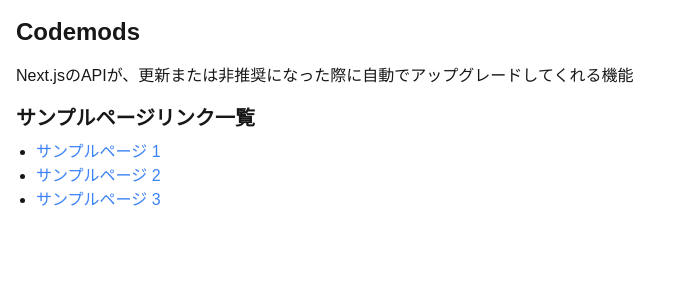
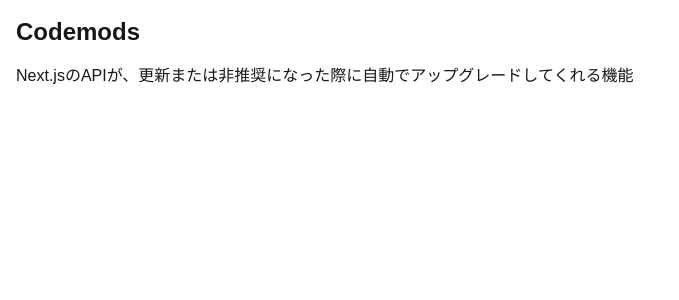
Before and after one commit to kaito5757/nextjs15-sandbox, a Next.js app: page /01-codemod in a window 1280 px wide. Shown: the top 300 px of the page, without its empty margins (0-679 px from the left). Built offline with nearby package versions, Linux system fonts and the light colour scheme.

Commit message:
update: 01codemodsページからリンクを削除

```diff
--- a/app/01-codemod/page.tsx
+++ b/app/01-codemod/page.tsx
@@ -5,24 +5,6 @@
       <p className="mb-4">
         Next.jsのAPIが、更新または非推奨になった際に自動でアップグレードしてくれる機能
       </p>
-      <h2 className="text-xl font-semibold mb-2">サンプルページリンク一覧</h2>
-      <ul className="list-disc pl-5">
-        <li>
-          <a href="/sample1" className="text-blue-500 hover:underline">
-            サンプルページ 1
-          </a>
-        </li>
-        <li>
-          <a href="/sample2" className="text-blue-500 hover:underline">
-            サンプルページ 2
-          </a>
-        </li>
-        <li>
-          <a href="/sample3" className="text-blue-500 hover:underline">
-            サンプルページ 3
-          </a>
-        </li>
-      </ul>
     </div>
   );
 }
```
